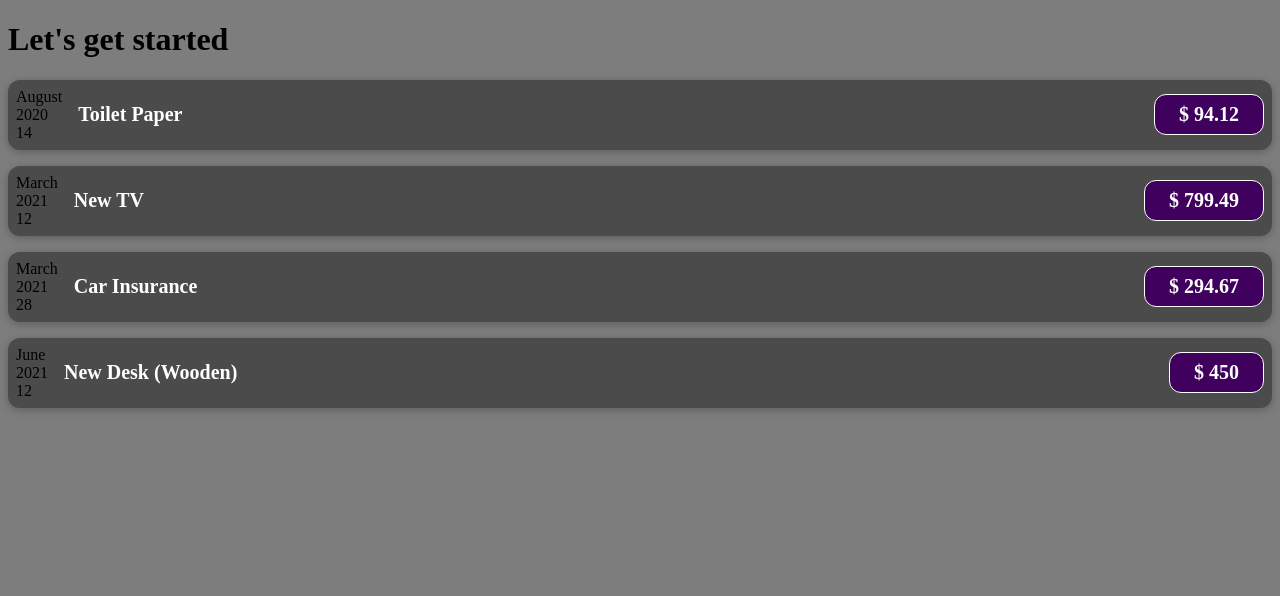
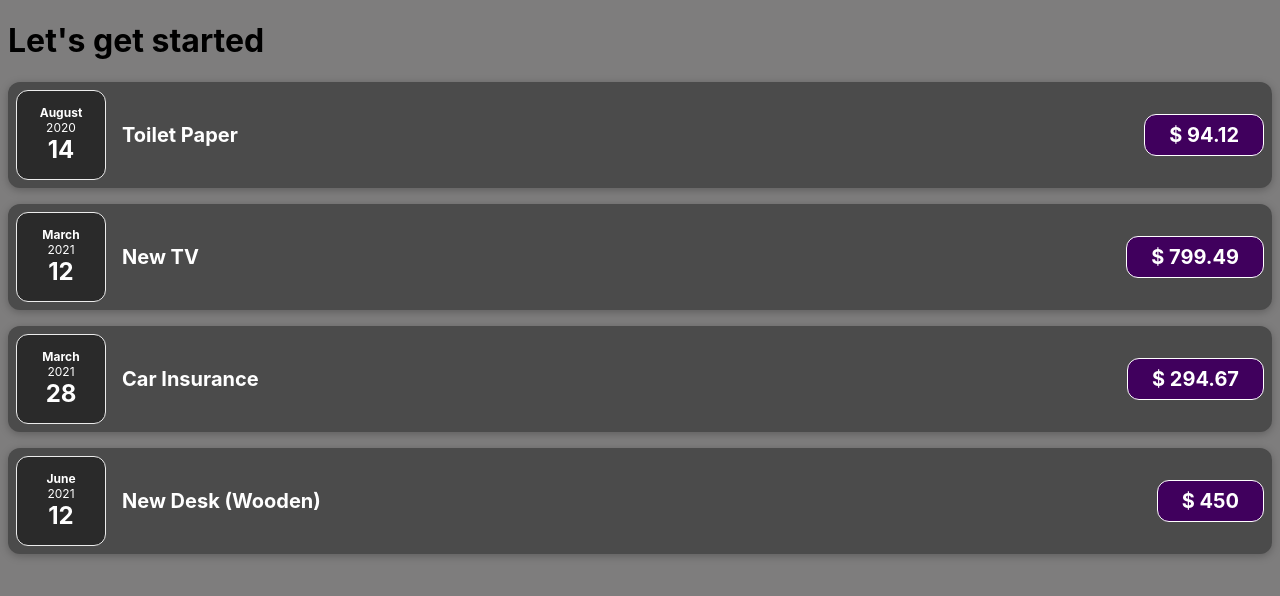
Before and after one commit to Helena-p/cost-calculator, a React (Create React App) app: page / in a window 1280 px wide. Shown: the top 596 px of the page. Built offline with nearby package versions, Linux system fonts and the light colour scheme.

Commit message:
Add styling to date component

```diff
--- /dev/null
+++ b/src/components/ExpenseDate.css
@@ -0,0 +1,26 @@
+.expense-date {
+    display: flex;
+    flex-direction: column;
+    width: 5.5rem;
+    height: 5.5rem;
+    border: 1px solid #ececec;
+    background-color: #2a2a2a;
+    color: white;
+    border-radius: 12px;
+    align-items: center;
+    justify-content: center;
+}
+
+.expense-date__month {
+    font-size: 0.75rem;
+    font-weight: bold;
+}
+
+.expense-date__year {
+    font-size: 0.75rem;
+}
+
+.expense-date__day {
+    font-size: 1.5rem;
+    font-weight: bold;
+}
--- /dev/null
+++ b/src/components/ExpenseDate.js
@@ -0,0 +1,17 @@
+import "./ExpenseDate.css";
+
+function ExpenseDate(props) {
+    const month = props.date.toLocaleString("en-US", { month: "long" });
+    const year = props.date.getFullYear();
+    const day = props.date.toLocaleString("en-US", { day: "2-digit" });
+
+    return (
+        <div className="expense-date">
+            <div className="expense-date__month">{month}</div>
+            <div className="expense-date__year">{year}</div>
+            <div className="expense-date__day">{day}</div>
+        </div>
+    );
+}
+
+export default ExpenseDate;
--- a/src/components/ExpenseItem.js
+++ b/src/components/ExpenseItem.js
@@ -1,21 +1,15 @@
 import React from "react";
+import ExpenseDate from "./ExpenseDate";
 import "./ExpenseItem.css";
 
 function ExpenseItem(props) {
     // const expenseDate = new Date(2021, 2, 28);
     // const expenseTitle = "Car Insurance";
     // const expenseAmount = 294.67;
-    const month = props.date.toLocaleString("en-US", { month: "long" });
-    const year = props.date.getFullYear();
-    const day = props.date.toLocaleString("en-US", { day: "2-digit" });
 
     return (
         <div className="expense-item">
-            <div>
-                <div>{month}</div>
-                <div>{year}</div>
-                <div>{day}</div>
-            </div>
+            <ExpenseDate date={props.date} />
             <div className="expense-item__description">
                 <h2>{props.title}</h2>
                 <div className="expense-item__price">$ {props.amount}</div>
--- a/src/index.css
+++ b/src/index.css
@@ -1,3 +1,5 @@
 body {
     background-color: rgb(126, 125, 125);
+    font-family: -apple-system, BlinkMacSystemFont, "Segoe UI", Roboto, Oxygen,
+        Ubuntu, Cantarell, "Open Sans", "Helvetica Neue", sans-serif;
 }
```
